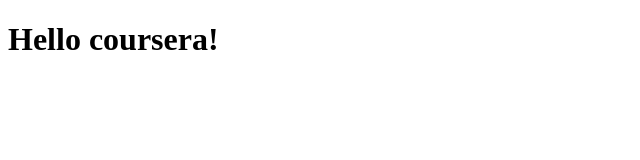
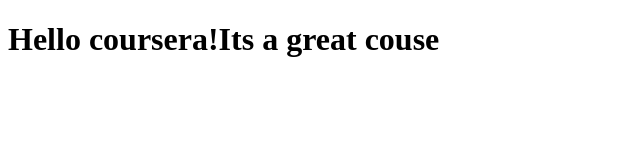
Before and after one commit to SURNENIKRISHNA/Coursera-test, a plain HTML site: page site/index.html in a window 1280 px wide. Shown: the whole page, without its empty margins (0-640 px from the left). Drawn offline with Linux system fonts and the light colour scheme.

Commit message:
Small addition toour page content.

```diff
--- a/site/index.html
+++ b/site/index.html
@@ -4,6 +4,6 @@
 	<title>Hello coursera!</title>
 </head>
 <body>
-<h1>Hello coursera!</h1>
+<h1>Hello coursera!Its a great couse</h1>
 </body>
 </html>
```
